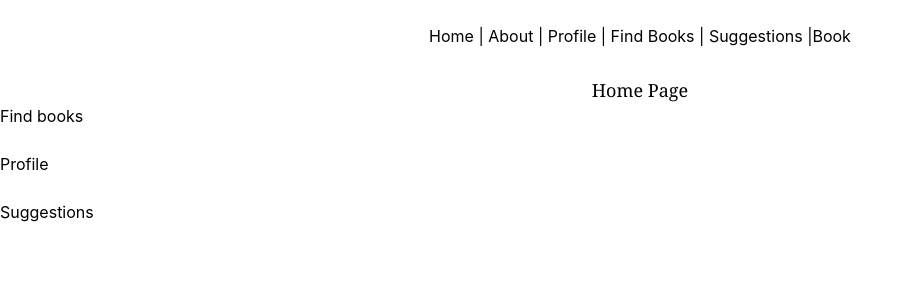
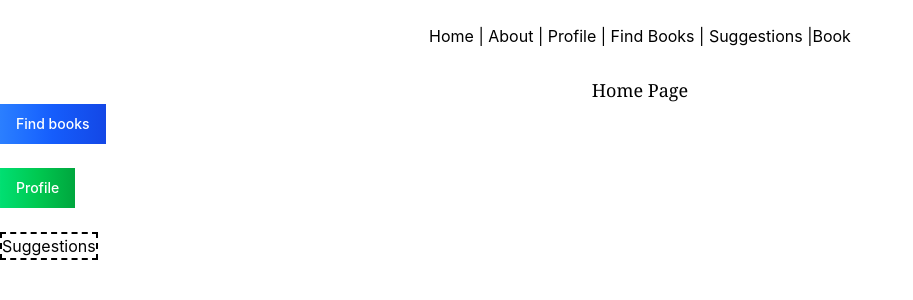
Before and after one commit to Maya-Val/Final-Capstone---MayaValenzuela, a React (Vite) app: page / in a window 1280 px wide. Shown: the top 300 px of the page, without its empty margins (0-913 px from the left). Built offline with nearby package versions, Linux system fonts and the light colour scheme.

Commit message:
button color saga done

```diff
--- a/src/components/ButtonLink.jsx
+++ b/src/components/ButtonLink.jsx
@@ -1,20 +1,24 @@
-
-function selector ({option}){
-    if ({option}=="blue"){
+// set up functions
+function selector(option){
+    if (option =="blue"){
         return ("text-white bg-gradient-to-r from-blue-500 via-blue-600 to-blue-700 hover:bg-gradient-to-br focus:ring-4 focus:outline-none focus:ring-blue-300 dark:focus:ring-blue-800 font-medium rounded-base text-sm px-4 py-2.5 text-center leading-5");
     }
-    else if ({option}=="green"){
+    else if (option =="green"){
         return ("text-white bg-gradient-to-r from-green-400 via-green-500 to-green-600 hover:bg-gradient-to-br focus:ring-4 focus:outline-none focus:ring-green-300 dark:focus:ring-green-800 font-medium rounded-base text-sm px-4 py-2.5 text-center leading-5");
     }
     else {
-        return ("border-dashed");
+        return ("border-dashed border-2");
     }
 }
 
+// actual function
 function ButtonLink({option,name}){
-    const type = selector ({option})
+
+    // assume option = "blue" name = "find books"
+    const type = selector(option)
     return(
         <div>
+
             <button type="button" className={type}>{name}</button>
 
         </div>
--- a/src/pages/About.jsx
+++ b/src/pages/About.jsx
@@ -4,7 +4,7 @@ function About(){
   return(
     <div>
       <Headline words="About"/>
-      <TextBlock/>
+      <TextBlock words="blurb insert here"/>
     </div>
 
   );
--- a/src/pages/Home.jsx
+++ b/src/pages/Home.jsx
@@ -10,9 +10,9 @@ function Home() {
       <Headline words="Home Page"/>
       <ButtonLink option="blue" name="Find books"/>
       <br></br>
-      <ButtonLink name="Profile"/>
+      <ButtonLink option="green"name="Profile"/>
       <br></br>
-      <ButtonLink name="Suggestions"/>
+      <ButtonLink option="bob" name="Suggestions"/>
     </div>
 
   );
```
